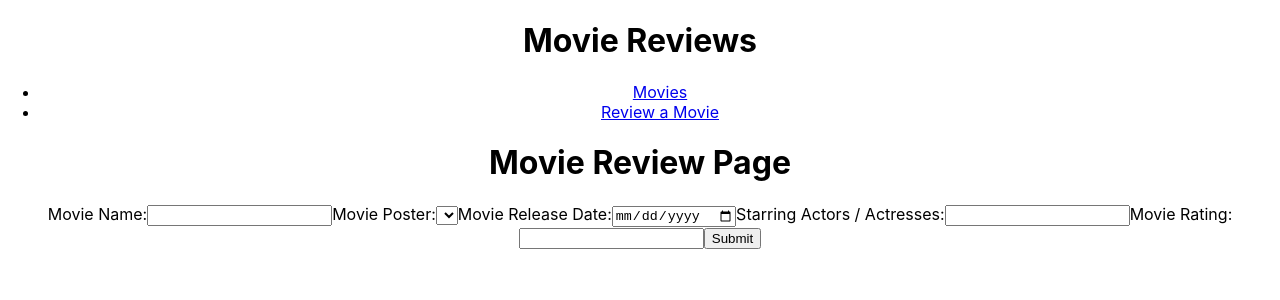
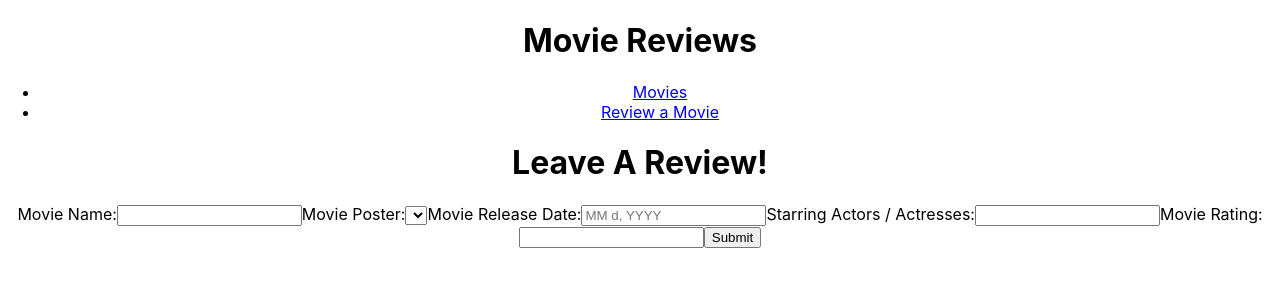
Before and after one commit to kevinxlewis/react-assignment-cp3010, a React (Create React App) app: page /MovieReview in a window 1280 px wide. Shown: the top 300 px of the page. Built offline with nearby package versions, Linux system fonts and the light colour scheme.

Commit message:
Code clean up & submission Unable to get remove function working or form submission working.

```diff
--- a/src/pages/MovieReview.js
+++ b/src/pages/MovieReview.js
@@ -1,15 +1,7 @@
-import { useState } from "react";
-
 const MovieReview = () => {
-
-    const [submit, setSubmit] = useState("");
-    const handleSubmit = (e) => {
-        e.preventDefault();
-        console.log(`Form submitted, ${submit}`);
-    }
 	return (
 		<div>
-            <h1>Movie Review Page</h1>
+			<h1>Leave A Review!</h1>
 			<div id="form">
 				<form>
 					<label>
@@ -24,7 +16,11 @@ const MovieReview = () => {
 					</label>
 					<label>
 						Movie Release Date:
-                        <input type="date" name="movie_date" />
+						<input
+							type="text"
+							name="movie_date"
+							placeholder="MM d, YYYY"
+						/>
 					</label>
 					<label>
 						Starring Actors / Actresses:
@@ -34,12 +30,11 @@ const MovieReview = () => {
 						Movie Rating:
 						<input type="text" name="movie_rating" />
 					</label>
-                    <button type = 'submit'>Submit</button>
+					<button type="submit">Submit</button>
 				</form>
 			</div>
-
 		</div>
 	);
-}
+};
 
 export default MovieReview;
--- a/src/pages/Movies.js
+++ b/src/pages/Movies.js
@@ -1,11 +1,6 @@
-import { useEffect, useState } from "react";
-
 const Movies = ({ movieList }) => {
-	// Function to remove movie ... breaks everything.. why?
-	const [movie, setMovies] = useState(movieList.movies);
-
 	const removeMovie = (movie_name) => {
-		movie.name.filter((movie) => movie.name !== movie_name);
+		movieList.movies.filter((movie) => movie.name !== movie_name);
 	};
 
 	return (
```
Lines whose indentation alone changed are shown as unchanged.
